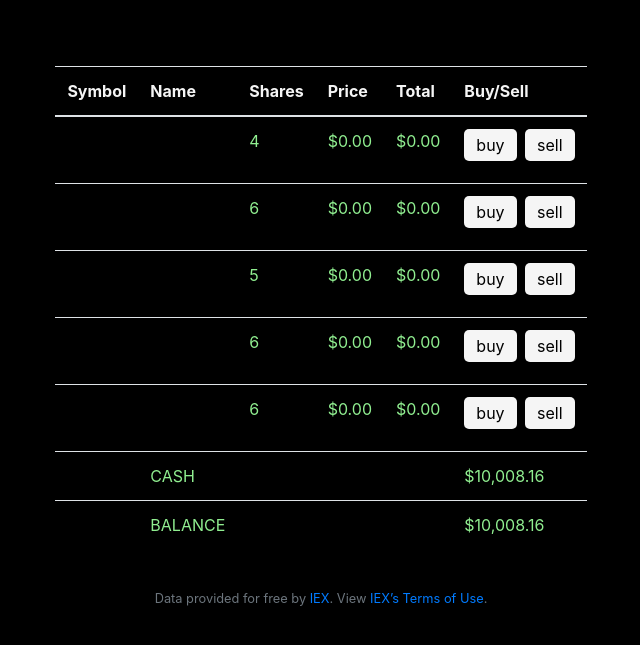
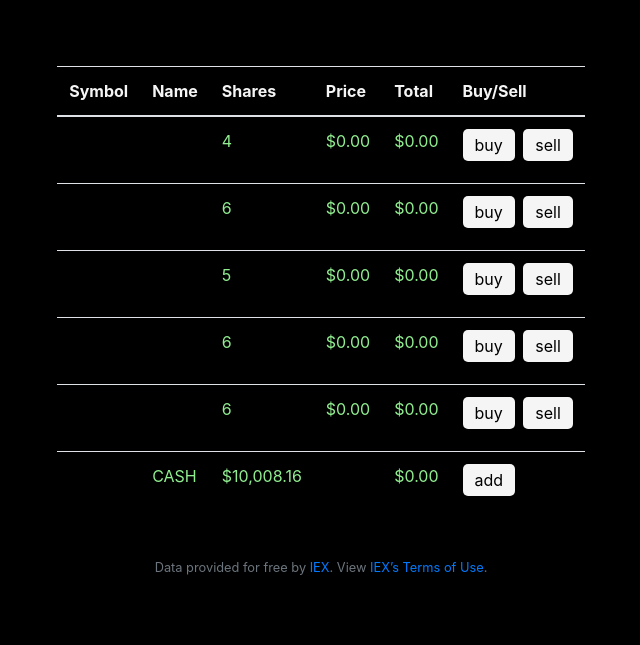
Before and after one commit to alfiomartini/finance, a Flask app: page / in a window 1280 px wide. Shown: the part 83-728 px from the top of the page, without its empty margins (319-959 px from the left). Run offline with Flask 2, Linux system fonts and the light colour scheme; a user stored in the database is signed in; data that the repository does not hold is empty; some libraries are stand-ins or nearby versions.

Commit message:
Users can add additional cash from the landing page

```diff
--- a/application.py
+++ b/application.py
@@ -97,7 +97,6 @@ def index():
         # update list of data
         summary.append(dict)
     cash = user[0]['cash']
-    sum += cash
     return render_template('summary.html', rows = summary, cash=cash, sum=sum)
 
 
@@ -119,7 +118,7 @@ def buy(symbol=None):
         shares = int(request.form.get('shares'))
         if shares < 0:
             return render_template('failure', message='You must provide a positive number.')
-        row = db.execute('select * from users where id = ?', session['user_id'])
+        row = db.execute('select * from users where id = ?', (session['user_id'],))
         cash = row[0]['cash']
         shares_value = shares * price
         if (cash - shares_value) < 0 :
@@ -170,7 +169,7 @@ def sell(symbol = None):
         sharesSymb = rowSymb[0]['shares']
         if shares > sharesSymb:
             return render_template('failure.html', message="You can't buy that many shares.")
-        user = db.execute('select * from users where id = ?', session['user_id'])
+        user = db.execute('select * from users where id = ?', (session['user_id'],))
         cash = user[0]['cash']
         shares_value = shares * price
         new_cash = cash  + shares_value
@@ -230,6 +229,17 @@ def quote(quote_id = None):
                 return render_template('failure.html',
                        message='Sorry, this company does not exist.')
 
+@app.route('/add', methods=['GET','POST'])
+def add():
+    if request.method == 'POST':
+        amount = int(request.form.get('cash'))
+        row = db.execute('select * from users where id = ?', (session['user_id'],))
+        current = row[0]['cash']
+        new_cash = current + amount
+        db.execute('update users set cash = ? where id = ?', new_cash, session['user_id'])
+        return redirect('/')
+    else:
+        return render_template('add.html')
 
 # Utilities routes
 
--- a/templates/summary.html
+++ b/templates/summary.html
@@ -32,16 +32,16 @@
                 {% endfor %}
                 <tr><td class="table-col-hide"></td>
                     <td>CASH</td>
+                    <td>{{cash | usd}}</td>
+                    <td></td>
+                    <td class="table-col-hide">{{sum|usd}}</td>
+                    <td><a href="/add" class="edit-btn">add</a></td></tr>
+                <!-- <tr><td class="table-col-hide"> </td>
                     <td></td>
                     <td></td>
-                    <td class="table-col-hide"></td>
-                    <td>{{cash | usd}}</td></tr>
-                <tr><td class="table-col-hide"> </td>
-                    <td>BALANCE</td>
                     <td></td>
-                    <td></td>
-                    <td class="table-col-hide"></td>
-                    <td>{{sum | usd }}</td></tr>
+                    <td class="table-col-hide">{{sum | usd }}</td>
+                    <td></td></tr> -->
             </tbody>
         </table>
     </div>
```
Also changed, not shown: templates/add.html (added, +21 -0 lines), finance.db.
